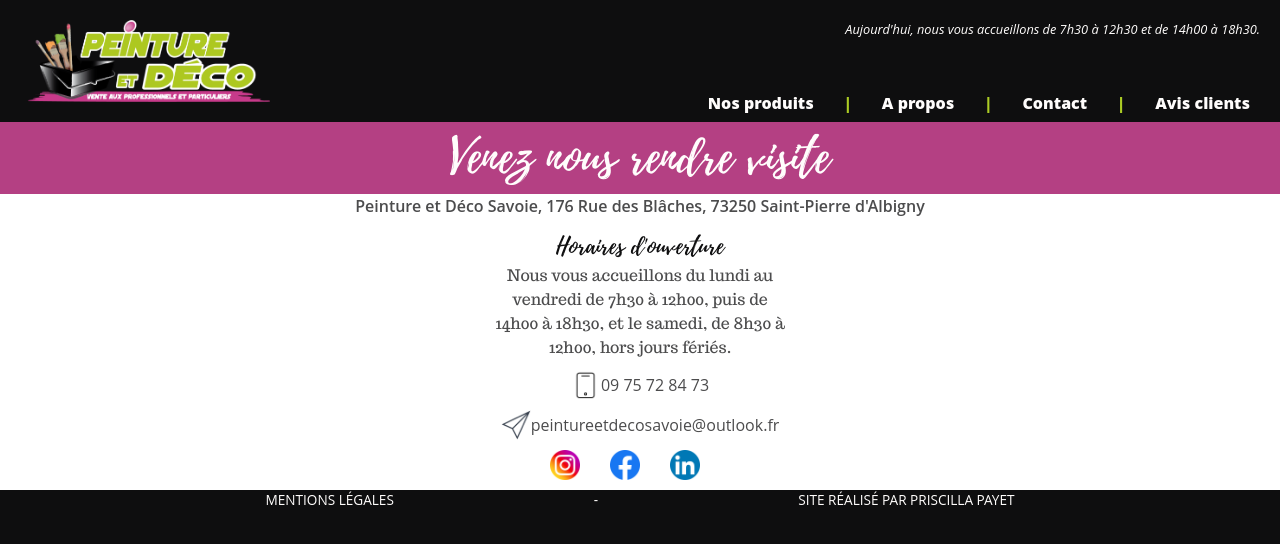
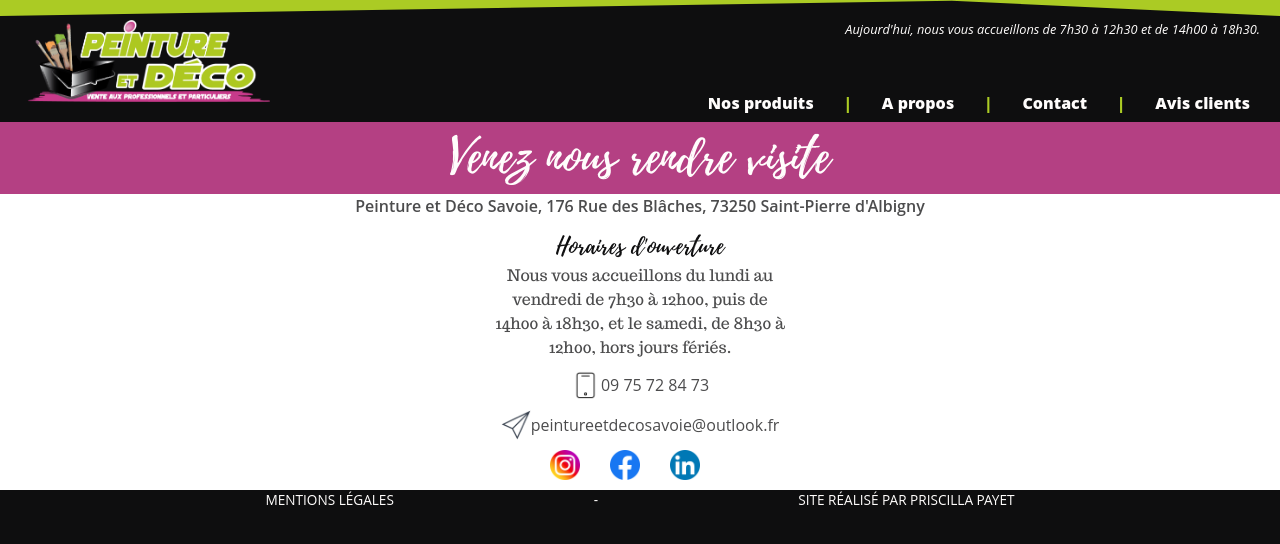
Before and after one commit to PriscillaPayet/peintureEtDecoSavoie, a React (Vite) app: page /peinture-et-deco-savoie/contact in a window 1280 px wide. Shown: the top 544 px of the page. Built offline with nearby package versions, Linux system fonts and the light colour scheme; a web font is replaced by a local one.

Commit message:
header green decoration added

```diff
--- a/src/components/Header/Header.scss
+++ b/src/components/Header/Header.scss
@@ -1,5 +1,26 @@
 @import '../../styles/variables';
 
+.custom-shape-divider-top-1715758481 {
+  position: absolute;
+  top: 0;
+  left: 0;
+  width: 100%;
+  overflow: hidden;
+  line-height: 0;
+  transform: rotate(180deg);
+}
+
+.custom-shape-divider-top-1715758481 svg {
+  position: relative;
+  display: block;
+  width: calc(214% + 1.3px);
+  height: 16px;
+  transform: rotateY(180deg);
+}
+
+.custom-shape-divider-top-1715758481 .shape-fill {
+  fill: #ABCB24;
+}
 
 .sticky {
   position: fixed;
@@ -8,6 +29,7 @@
   z-index: 1000;
   background-color: rgba(0,0,0, 0.7);
 }
+
 
 
 .header-logo img{
@@ -184,4 +206,6 @@ display: none;
   .pink{
     color: $green;
   }
+
+
 }
--- a/src/components/Header/Header.tsx
+++ b/src/components/Header/Header.tsx
@@ -101,8 +101,17 @@ function Header() {
 
   return (
 
+    <>
+    <div className="custom-shape-divider-top-1715758481">
+      <svg data-name="Layer 1" xmlns="http://www.w3.org/2000/svg" viewBox="0 0 1200 120" preserveAspectRatio="none">
+        <path d="M892.25 114.72L0 0 0 120 1200 120 1200 0 892.25 114.72z" className="shape-fill"></path>
+      </svg>
+    </div>
+
     <header className={isSticky ? 'sticky' : ''}>
+
         <div className='header-container'>
+
           <NavLink className="header-logo" to="/">
 
             <span className="sr-only">Accueil</span>
@@ -110,13 +119,14 @@ function Header() {
 
           </NavLink>
 
-      <button className="header-burger" onClick={handleClick} >
+          <button className="header-burger" onClick={handleClick}>
             <span className={topBarClassName} id="topBar"></span>
             <span className={centerBarClassName} id="centerBar"></span>
             <span className={bottomBarClassName} id="bottomBar"></span>
           </button>
 
           {openMenu && windowWidth < 900 && (
+
             <nav className='header-nav'>
               <ul>
                 <li><NavLink to="/products" onClick={handleCloseMenu}> Nos produits </NavLink></li>
@@ -129,7 +139,8 @@ function Header() {
 
           <time>{`Aujourd'hui, ${openingHours}`}.</time>
 
-      { windowWidth > 900 && (
+          {windowWidth > 900 && (
+
 
             <nav className='header-bigScreenNav'>
               <ul>
@@ -143,13 +154,14 @@ function Header() {
               </ul>
             </nav>
 
+
           )}
 
 
         </div>
+      </header></>
 
 
-    </header>
 
   );
 }
--- a/src/components/Home/Home.scss
+++ b/src/components/Home/Home.scss
@@ -5,6 +5,8 @@ img{
   width: auto;
 
 }
+
+
 
 
 .home-container{
@@ -82,6 +84,8 @@ blockquote{
 }
 
 
+
+
 @media (min-width: 900px) {
 
 
--- a/src/components/Home/Home.tsx
+++ b/src/components/Home/Home.tsx
@@ -1,5 +1,4 @@
 import './Home.scss';
-import Slider from '../../components/Slider/Slider';
 import IntroductionSection from '../IntroductionSection/IntroductionText';
 import AutomaticSlider from '../AutomaticSlider/AutomaticSlider';
 import QualitiesIcons from '../QualitiesIcons/QualitiesIcons';
@@ -46,7 +45,9 @@ function Home() {
 
 
   return(
+
     <div className='home-container'>
+
 
       <section className='home-illustration'>
 
@@ -62,7 +63,9 @@ function Home() {
 
       <section className='introduction-section'>
 
+
         <div className='text-container'>
+
           <IntroductionText
             title="Qui sommes-nous?"
             subtitle=""
```
Also changed, not shown: src/assets/peinture.jpg (added). Lines whose indentation alone changed are shown as unchanged.
